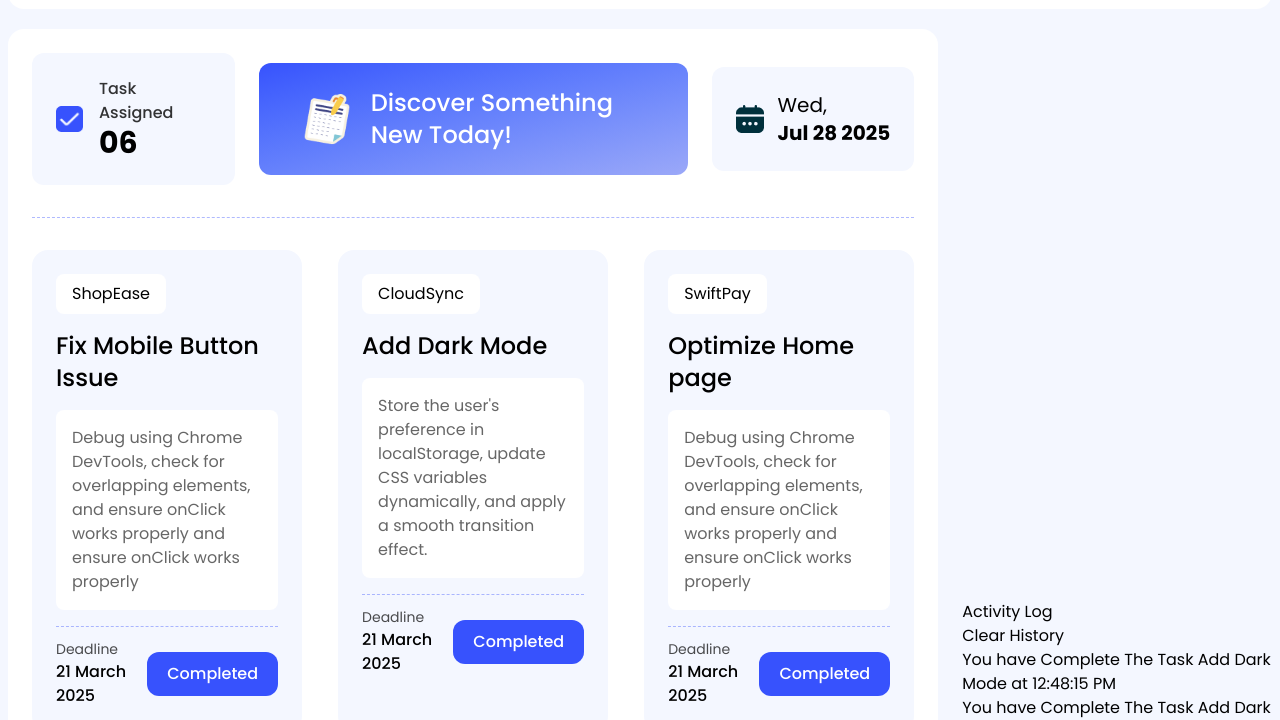
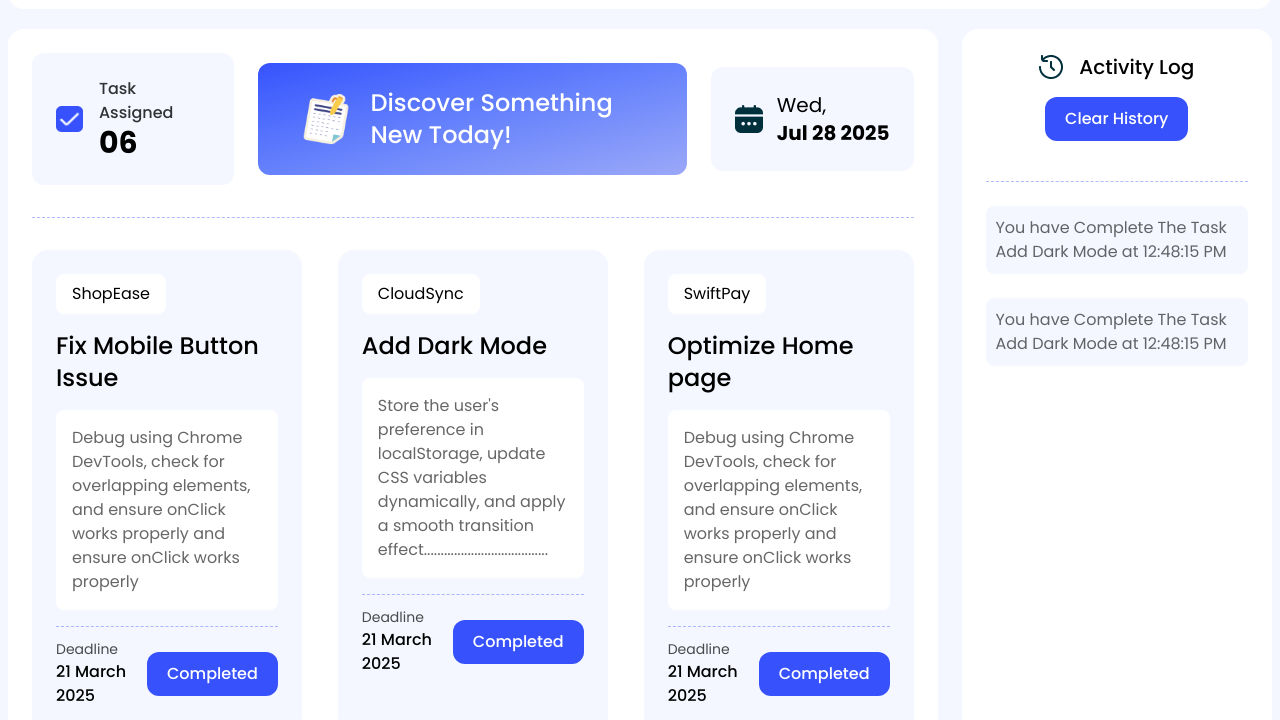
Before and after one commit to jahid-jhb/dev-board, a plain HTML site: page index.html in a window 1280 px wide. Shown: the part 107-827 px from the top of the page. Drawn offline with nearby package versions, Linux system fonts and the light colour scheme.

Commit message:
added some new functionality and section

```diff
--- a/index.html
+++ b/index.html
@@ -7,7 +7,7 @@
     <link rel="shortcut icon" href="assets/logo.png" type="image/x-icon">
     <title>Dev Board</title>
     <script src="https://unpkg.com/@tailwindcss/browser@4"></script>
-    <link rel="stylesheet" href="style/font.css">
+    <link rel="stylesheet" href="style/style.css">
 </head>
 
 <body class="poppins  bg-[#F4F7FF]">
@@ -27,7 +27,7 @@
         </div>
     </header>
 
-    <main class="flex justify-between items-center gap-6 mx-2 mt-5">
+    <main class="flex justify-between gap-6 mx-2 mt-5">
         <section class="w-3/4 bg-white px-6 pt-6 pb-8 rounded-2xl">
             <div class="grid grid-cols-4 justify-between items-center gap-6">
                 <div class="bg-[#f4f7ff] p-6 rounded-xl flex gap-4 justify-between items-center">
@@ -79,7 +79,7 @@
                 <div class="p-6 mt-8 bg-[#f4f7ff] rounded-2xl">
                     <p class="px-4 py-2 bg-white rounded-lg inline-block">CloudSync</p>
                     <h3 class="text-2xl font-medium mt-4">Add Dark Mode</h3>
-                    <p class="mt-4 p-4 bg-white rounded-lg text-[rgba(0,0,0,0.6)]">Store the user's preference in localStorage, update CSS variables dynamically, and apply a smooth transition effect.</p>
+                    <p class="mt-4 p-4 bg-white rounded-lg text-[rgba(0,0,0,0.6)]">Store the user's preference in localStorage, update CSS variables dynamically, and apply a smooth transition effect.....................................</p>
 
                     <div class="mt-4 pt-3 flex justify-between items-center border-t-[1px] border-dashed border-[rgba(55,82,253,0.4)]">
                         <div>
@@ -166,11 +166,20 @@
             </div>
         </section>
 
-        <section class="w-1/4">
-            <p>Activity Log</p>
-            <button>Clear History</button>
-            <p>You have Complete The Task Add Dark Mode at 12:48:15 PM</p>
-            <p>You have Complete The Task Add Dark Mode at 12:48:15 PM</p>
+        <section class="w-1/4 bg-white rounded-2xl p-6 flex flex-col items-center">
+
+            <div class="flex gap-4 items-center mb-4">
+                <img src="assets/activity.png" alt="">
+                <p class="text-xl font-medium">Activity Log</p>
+            </div>
+
+            <button class="px-5 py-[0.625rem] bg-[#3752FD] text-white font-medium rounded-xl cursor-pointer mb-4">Clear History</button>
+
+            <div class="activity-area">
+                <p>You have Complete The Task Add Dark Mode at 12:48:15 PM</p>
+                <p>You have Complete The Task Add Dark Mode at 12:48:15 PM</p>
+            </div>
+
         </section>
     </main>
 
--- a/script/main.js
+++ b/script/main.js
@@ -15,3 +15,18 @@ document.getElementById('blog-page')
     .addEventListener('click', function () {
         window.location.href = 'pages/blog.html';
     });
+
+
+
+let todayDate = new Date;
+
+const dayName = ['Sat', 'Sun', 'Mon', 'Tue', 'Wed', 'Thu', 'Fri'];
+const monthName = ['Jan', 'Feb', 'Mar', 'Apr', 'May', 'Jun', 'Jul', 'Aug', 'Sep', 'Oct', 'Nov', 'Dec'];
+
+console.log(dayName[todayDate.getDay()]);
+console.log(monthName[todayDate.getMonth()]);
+console.log(todayDate.getDate());
+console.log(todayDate.getFullYear());
+console.log(todayDate.getHours());
+console.log(todayDate.getMinutes());
+console.log(todayDate.getSeconds());
--- a/style/font.css
+++ b/style/style.css
@@ -4,3 +4,15 @@
     font-family: "Poppins", sans-serif;
     font-style: normal;
   }
+
+.activity-area{
+  margin-top: 1.5rem;
+  border-top: 1px dashed rgba(55, 82, 253, 0.4);
+}
+.activity-area p{
+  color: rgba(0,0,0,0.6);
+  padding: 0.625rem;
+  background-color: #F4F7FF;
+  border-radius: 0.5rem;
+  margin-top: 1.5rem;
+}
```
